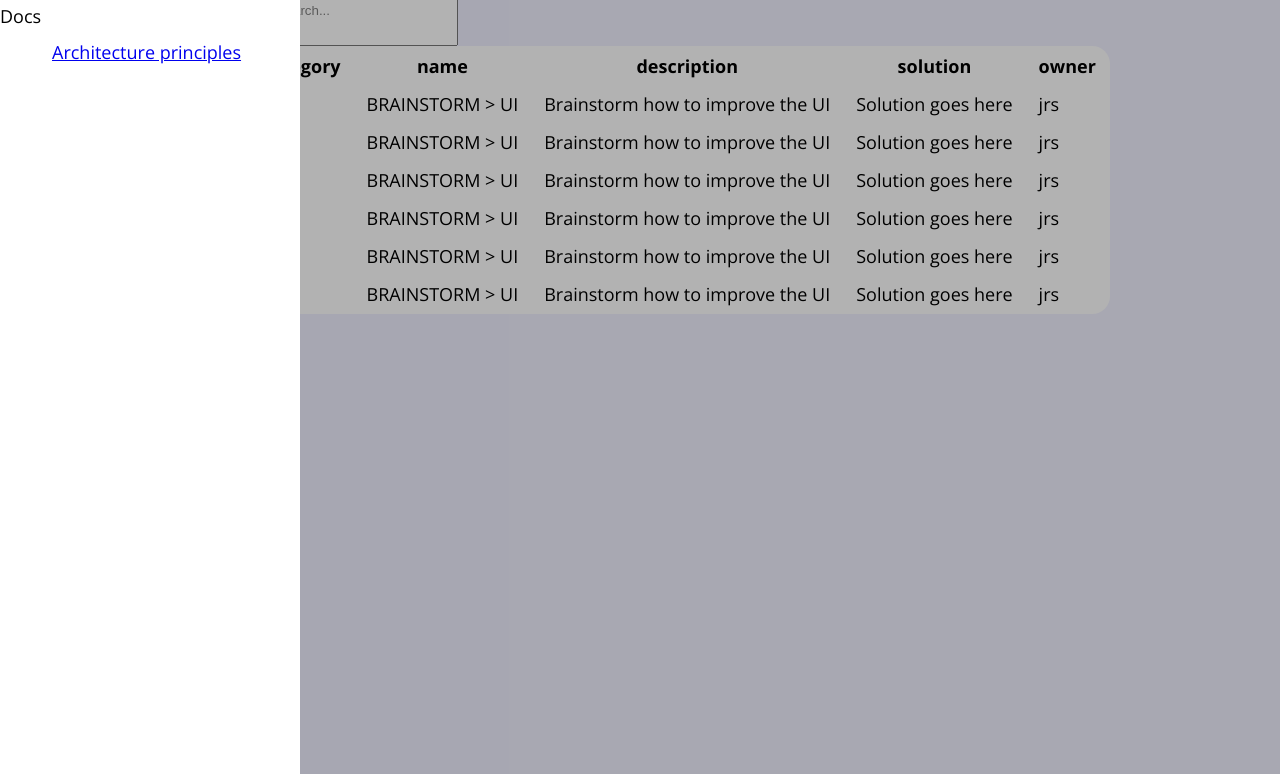
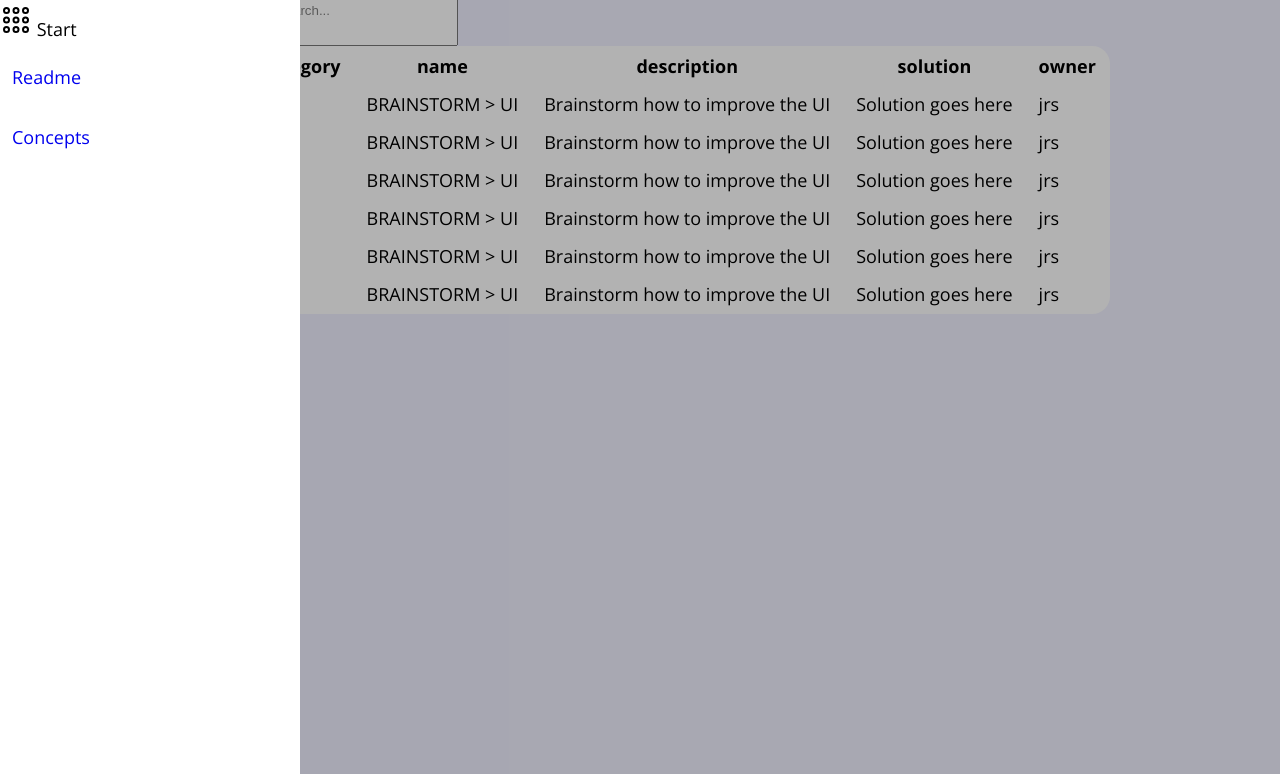
Before and after one commit to jorisdemange/QTO-Feature-tests, a plain HTML site: page index.html in a window 1280 px wide. Shown: the part 26-800 px from the top of the page. Drawn offline with nearby package versions, Linux system fonts and the light colour scheme.

Commit message:
Update 20042020-1723

```diff
--- a/index.html
+++ b/index.html
@@ -30,11 +30,15 @@
 	<div class="body-container">
 		<aside class="left-menu">
 			<div class="menu-section">
-				Docs
+				<ion-icon name="apps-outline"></ion-icon>
+				<span>Start</span>
 			</div>
 			<ul class="topic-container">
 				<li>
-					<a href="#">Architecture principles</a>
+					<a href="#">Readme</a>
+				</li>
+				<li>
+					<a href="#">Concepts</a>
 				</li>
 			</ul>
 		</aside>
--- a/left-menu.css
+++ b/left-menu.css
@@ -21,6 +21,19 @@
     .left-menu--animate {
         transform: translateX(100%);
     }
+
+.left-menu a {
+    display: block;
+    text-decoration: none;
+    cursor: pointer;
+}
+
+.left-menu ul {
+    margin: 0;
+    padding: 0;
+    list-style: none;
+    text-transform: none;
+}
 
 .menu-section {
     margin: 0;
--- a/style.css
+++ b/style.css
@@ -1,3 +1,8 @@
+*,
+*:after,
+*::before {
+    box-sizing: border-box;
+}
 body {
 	margin: 0;
 	padding: 0;
```
